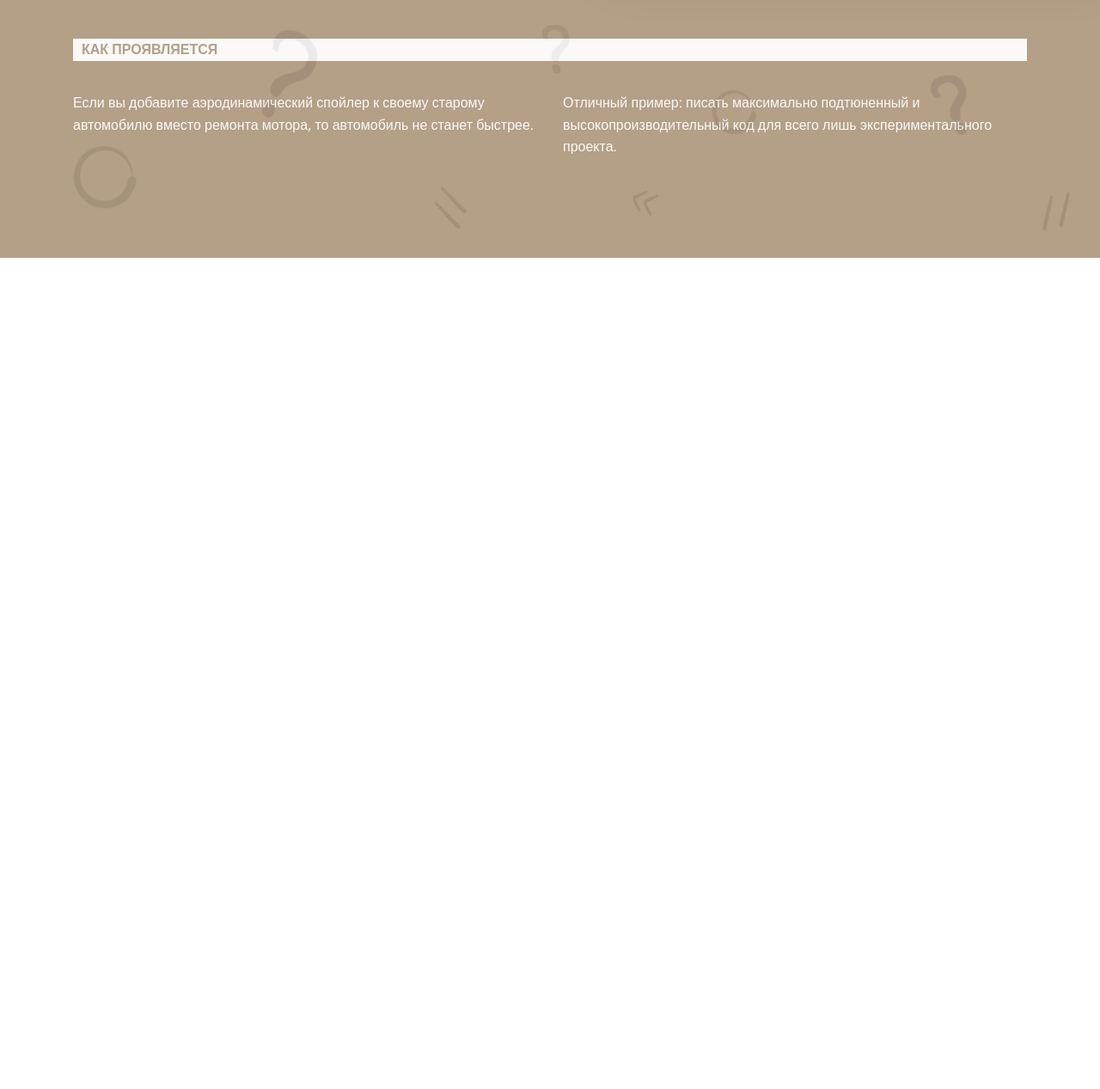
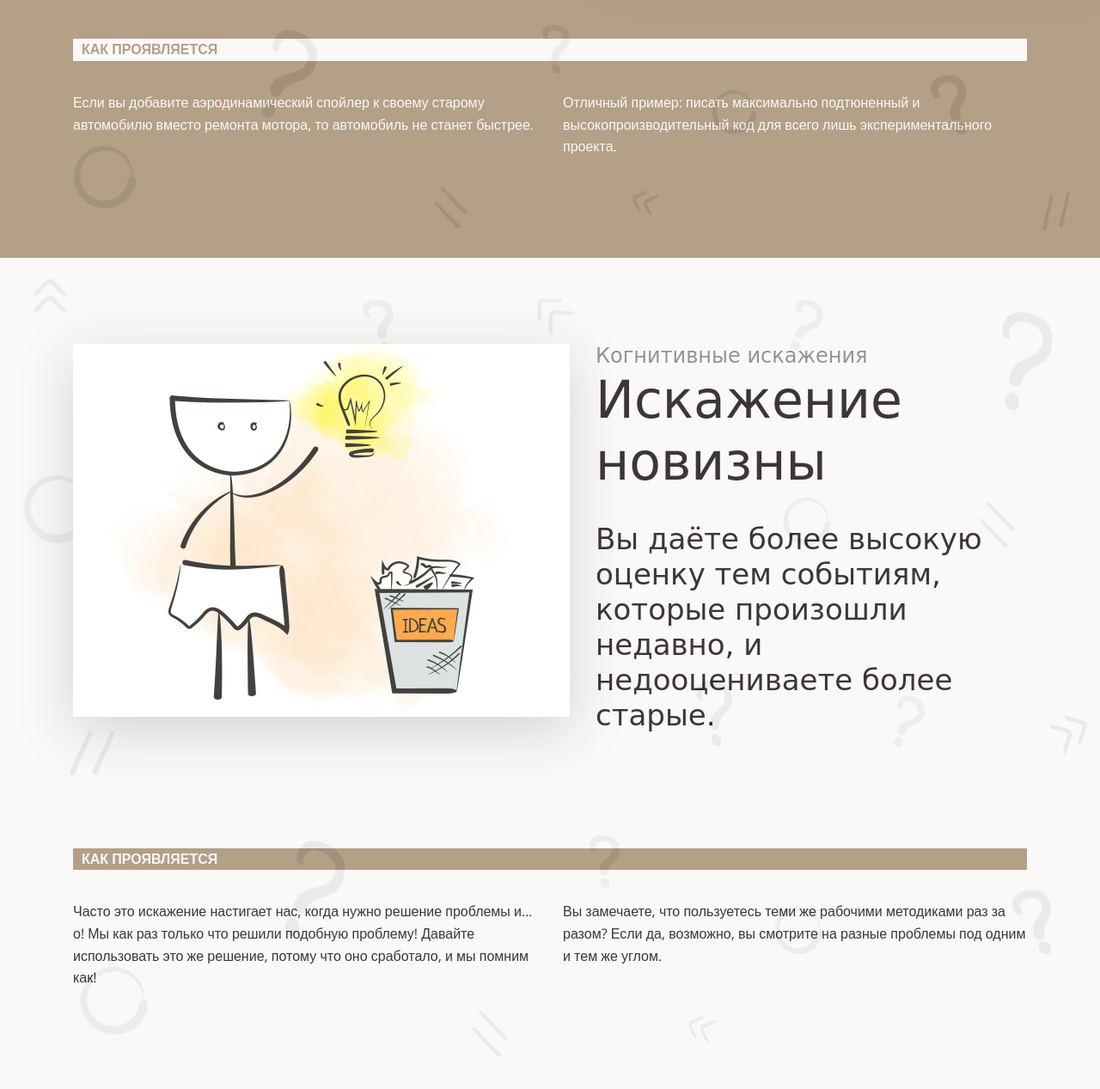
Before and after one commit to elisad5791/layout-designer-project-lvl1, a website: page src/index.html in a window 1280 px wide. Shown: the part 4246-5513 px from the top of the page at 86% size. Before the commit the page ends 4546 px from the top, so only its background shows below. Drawn offline with nearby package versions, Linux system fonts and the light colour scheme; a web font is replaced by a local one.

Commit message:
Add distortion novelty

```diff
--- a/src/index.html
+++ b/src/index.html
@@ -114,6 +114,26 @@
     </div>
   </section>
 
+  <section id="distortion-of-novelty" class="back">
+    <div class="wrapper py-100">
+      <div class="distortion-top">
+        <div>
+          <img src="images/3.png" alt="ikea" class="shadow">
+        </div>
+        <div class="distortion-title">
+          <p class="cognitive">Когнитивные искажения</p>
+          <h2>Искажение новизны</h2>
+          <p>Вы даёте более высокую оценку тем событиям, которые произошли недавно, и недооцениваете более старые.</p>
+        </div>
+      </div>
+      <h4>Как проявляется</h4>
+      <div class="txt">
+        <p>Часто это искажение настигает нас, когда нужно решение проблемы и… о! Мы как раз только что решили подобную проблему! Давайте использовать это же решение, потому что оно сработало, и мы помним как!</p>
+        <p>Вы замечаете, что пользуетесь теми же рабочими методиками раз за разом? Если да, возможно, вы смотрите на разные проблемы под одним и тем же углом.</p>
+      </div>
+    </div>
+  </section>
+
 </main>
 </body>
 </html>
```
